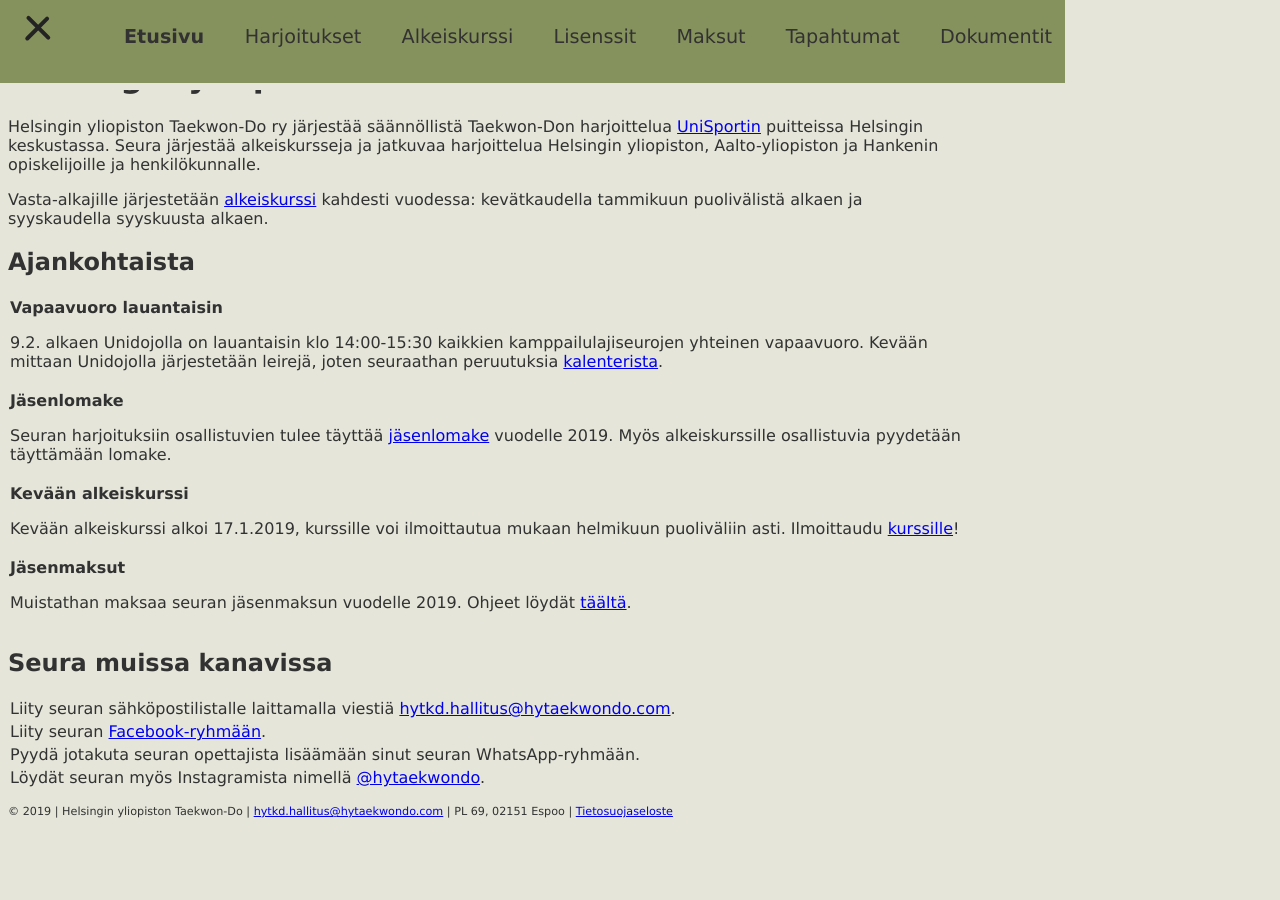
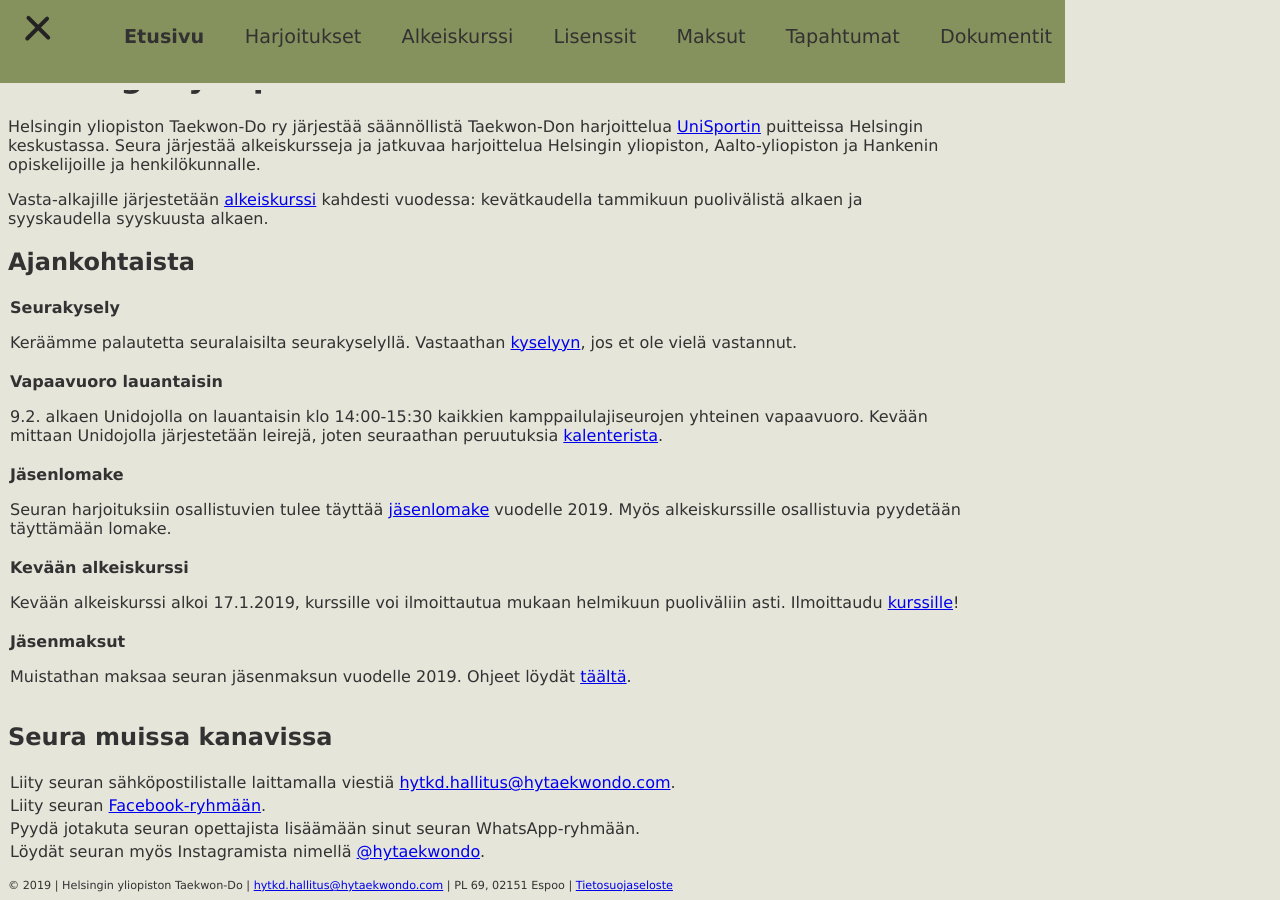
Before and after one commit to hytkd/website, a Jekyll site: the page built from index.html, in a window 1280 px wide and 900 px high, scrolled down 656 px. Built offline with Jekyll 4.4.1, drawn with Linux system fonts in a browser that asks for light colours; before the commit the page ends 1482 px from its top, so only the background shows below that.

Commit message:
add link to member survey

```diff
--- a/_data/acute.yml
+++ b/_data/acute.yml
@@ -1,3 +1,5 @@
+- title: Seurakysely
+  content: Keräämme palautetta seuralaisilta seurakyselyllä. Vastaathan <a href="https://docs.google.com/forms/d/e/1FAIpQLSdhsjMC2sAvQdp2uo1nN4paFpN3H_IvqpxCm4EghF_845lI7Q/viewform">kyselyyn</a>, jos et ole vielä vastannut.
 - title: Vapaavuoro lauantaisin
   content: 9.2. alkaen Unidojolla on lauantaisin klo 14:00-15:30 kaikkien kamppailulajiseurojen yhteinen vapaavuoro. Kevään mittaan Unidojolla järjestetään leirejä, joten seuraathan peruutuksia <a href="/events.html">kalenterista</a>.
 - title: Jäsenlomake
```
